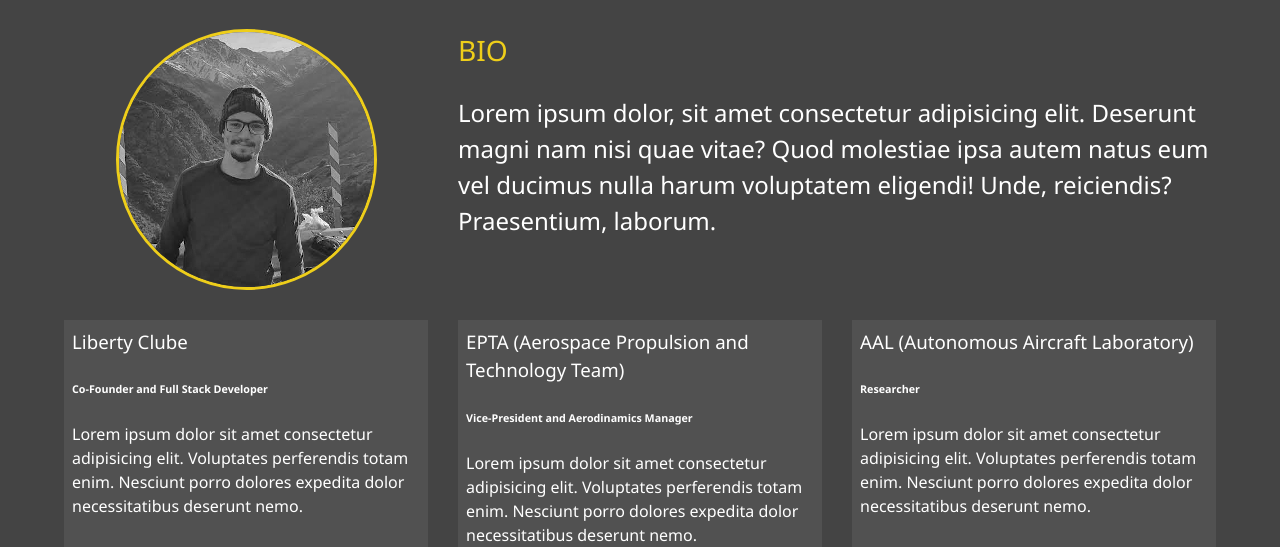
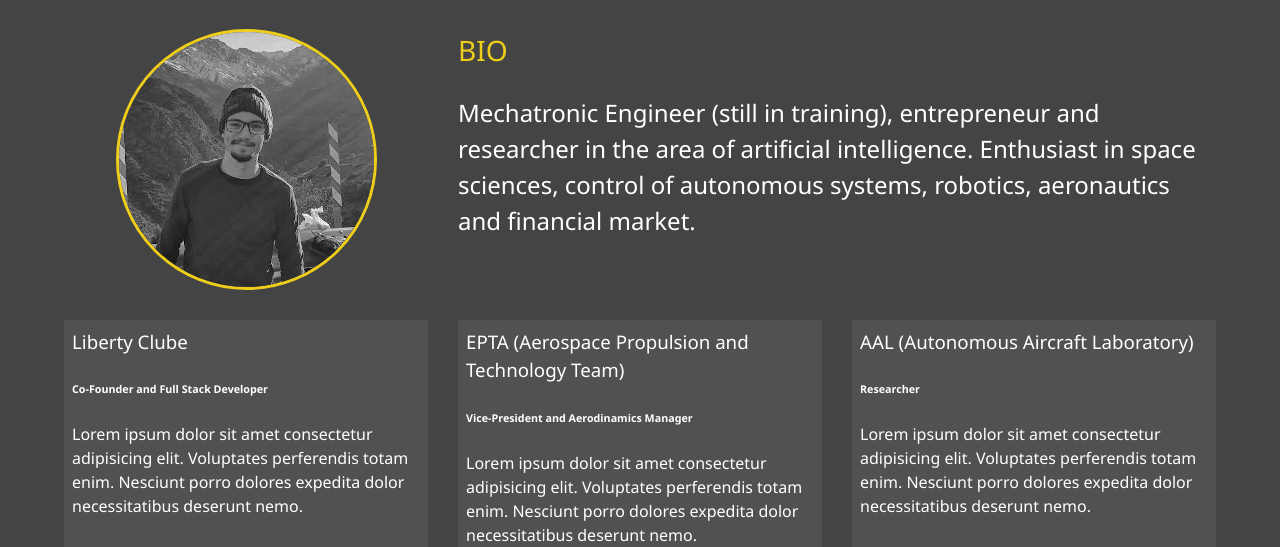
Before and after one commit to yuri-almeid/yurialmeidadotcom, a website: page dist/about.html in a window 1280 px wide. Shown: the part 253-800 px from the top of the page. Drawn offline with Linux system fonts and the light colour scheme.

Commit message:
Update: Bio

```diff
--- a/dist/about.html
+++ b/dist/about.html
@@ -62,8 +62,8 @@
 
       <div class="bio">
         <h3 class="text-secondary">BIO</h3>
-        <p>Lorem ipsum dolor, sit amet consectetur adipisicing elit. Deserunt magni nam nisi quae vitae? Quod molestiae ipsa
-          autem natus eum vel ducimus nulla harum voluptatem eligendi! Unde, reiciendis? Praesentium, laborum.</p>
+        <p>Mechatronic Engineer (still in training), entrepreneur and researcher in the area of artificial intelligence.
+          Enthusiast in space sciences, control of autonomous systems, robotics, aeronautics and financial market.</p>
       </div>
 
       <div class="job job-1">
```
